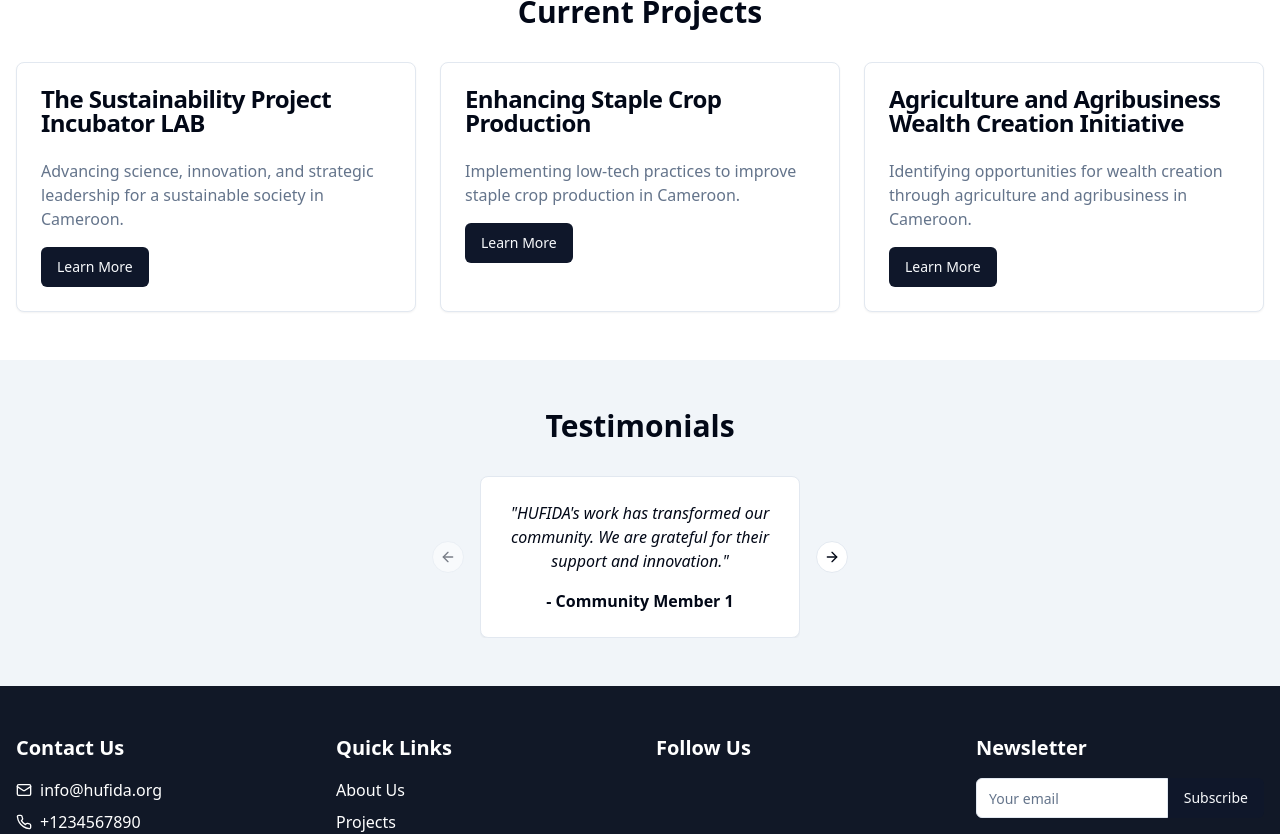
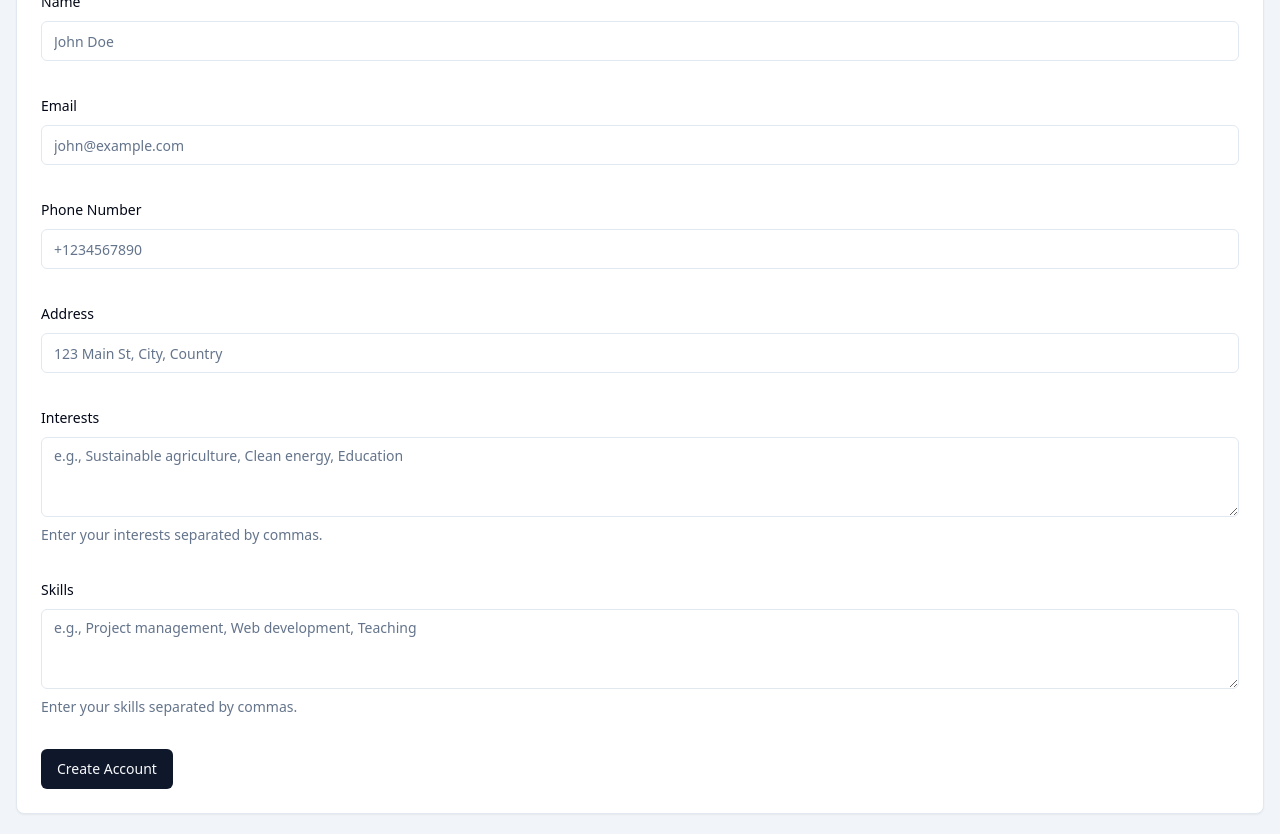
Before and after one commit to GPT-Engineer-App/innovative-development-africa, a React (Vite) app: page / in a window 1280 px wide. Shown: the part 920-1754 px from the top of the page. Built offline with nearby package versions, Linux system fonts and the light colour scheme.

Commit message:
Implement user registration form and integrate it into the home page

```diff
--- /dev/null
+++ b/src/components/UserRegistrationForm.jsx
@@ -0,0 +1,145 @@
+import { useState } from "react";
+import { useForm } from "react-hook-form";
+import { zodResolver } from "@hookform/resolvers/zod";
+import * as z from "zod";
+import { Button } from "@/components/ui/button";
+import { Form, FormControl, FormDescription, FormField, FormItem, FormLabel, FormMessage } from "@/components/ui/form";
+import { Input } from "@/components/ui/input";
+import { Textarea } from "@/components/ui/textarea";
+import { toast } from "sonner";
+
+const formSchema = z.object({
+  name: z.string().min(2, { message: "Name must be at least 2 characters." }),
+  email: z.string().email({ message: "Invalid email address." }),
+  phone: z.string().regex(/^\+?[1-9]\d{1,14}$/, { message: "Invalid phone number." }),
+  address: z.string().min(5, { message: "Address must be at least 5 characters." }),
+  interests: z.string().min(3, { message: "Please enter at least one interest." }),
+  skills: z.string().min(3, { message: "Please enter at least one skill." }),
+});
+
+export function UserRegistrationForm() {
+  const [isLoading, setIsLoading] = useState(false);
+
+  const form = useForm({
+    resolver: zodResolver(formSchema),
+    defaultValues: {
+      name: "",
+      email: "",
+      phone: "",
+      address: "",
+      interests: "",
+      skills: "",
+    },
+  });
+
+  function onSubmit(values) {
+    setIsLoading(true);
+    // Simulate API call
+    setTimeout(() => {
+      console.log(values);
+      toast.success("Account created successfully!");
+      setIsLoading(false);
+      form.reset();
+    }, 2000);
+  }
+
+  return (
+    <Form {...form}>
+      <form onSubmit={form.handleSubmit(onSubmit)} className="space-y-8">
+        <FormField
+          control={form.control}
+          name="name"
+          render={({ field }) => (
+            <FormItem>
+              <FormLabel>Name</FormLabel>
+              <FormControl>
+                <Input placeholder="John Doe" {...field} />
+              </FormControl>
+              <FormMessage />
+            </FormItem>
+          )}
+        />
+        <FormField
+          control={form.control}
+          name="email"
+          render={({ field }) => (
+            <FormItem>
+              <FormLabel>Email</FormLabel>
+              <FormControl>
+                <Input type="email" placeholder="john@example.com" {...field} />
+              </FormControl>
+              <FormMessage />
+            </FormItem>
+          )}
+        />
+        <FormField
+          control={form.control}
+          name="phone"
+          render={({ field }) => (
+            <FormItem>
+              <FormLabel>Phone Number</FormLabel>
+              <FormControl>
+                <Input placeholder="+1234567890" {...field} />
+              </FormControl>
+              <FormMessage />
+            </FormItem>
+          )}
+        />
+        <FormField
+          control={form.control}
+          name="address"
+          render={({ field }) => (
+            <FormItem>
+              <FormLabel>Address</FormLabel>
+              <FormControl>
+                <Input placeholder="123 Main St, City, Country" {...field} />
+              </FormControl>
+              <FormMessage />
+            </FormItem>
+          )}
+        />
+        <FormField
+          control={form.control}
+          name="interests"
+          render={({ field }) => (
+            <FormItem>
+              <FormLabel>Interests</FormLabel>
+              <FormControl>
+                <Textarea
+                  placeholder="e.g., Sustainable agriculture, Clean energy, Education"
+                  {...field}
+                />
+              </FormControl>
+              <FormDescription>
+                Enter your interests separated by commas.
+              </FormDescription>
+              <FormMessage />
+            </FormItem>
+          )}
+        />
+        <FormField
+          control={form.control}
+          name="skills"
+          render={({ field }) => (
+            <FormItem>
+              <FormLabel>Skills</FormLabel>
+              <FormControl>
+                <Textarea
+                  placeholder="e.g., Project management, Web development, Teaching"
+                  {...field}
+                />
+              </FormControl>
+              <FormDescription>
+                Enter your skills separated by commas.
+              </FormDescription>
+              <FormMessage />
+            </FormItem>
+          )}
+        />
+        <Button type="submit" disabled={isLoading}>
+          {isLoading ? "Creating Account..." : "Create Account"}
+        </Button>
+      </form>
+    </Form>
+  );
+}
--- a/src/pages/Index.jsx
+++ b/src/pages/Index.jsx
@@ -11,6 +11,7 @@ import {
 import { ChevronRight, Mail, Phone, MapPin } from "lucide-react";
 import { Link } from "react-router-dom";
 import { useQuery } from "@tanstack/react-query";
+import { UserRegistrationForm } from "@/components/UserRegistrationForm";
 
 // Mock API function (replace with actual API call)
 const fetchHomeContent = async () => {
@@ -55,6 +56,21 @@ const Index = () => {
           <p className="text-xl">
             {homeContent.missionStatement}
           </p>
+        </div>
+      </section>
+
+      {/* User Registration Form */}
+      <section className="py-12 bg-secondary">
+        <div className="container mx-auto px-4">
+          <h2 className="text-3xl font-semibold mb-8 text-center">Join HUFIDA</h2>
+          <Card>
+            <CardHeader>
+              <CardTitle>Create Your Account</CardTitle>
+            </CardHeader>
+            <CardContent>
+              <UserRegistrationForm />
+            </CardContent>
+          </Card>
         </div>
       </section>
 
```
